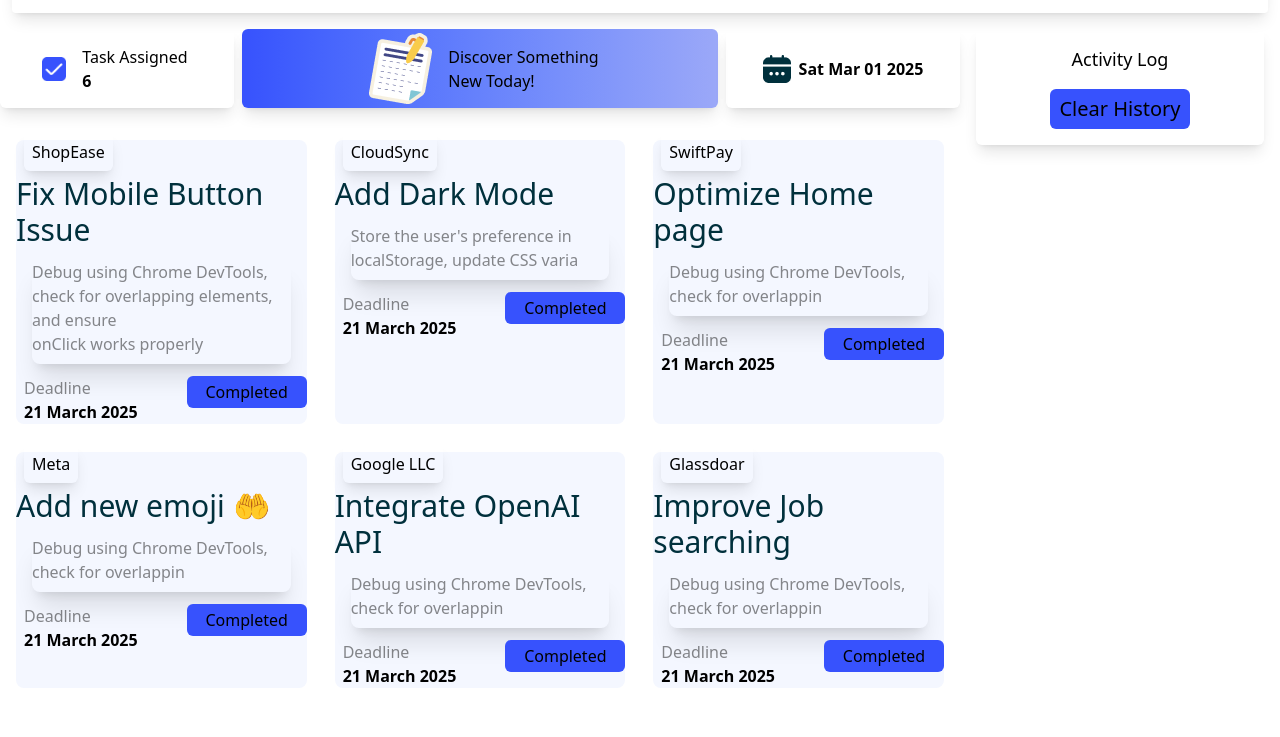
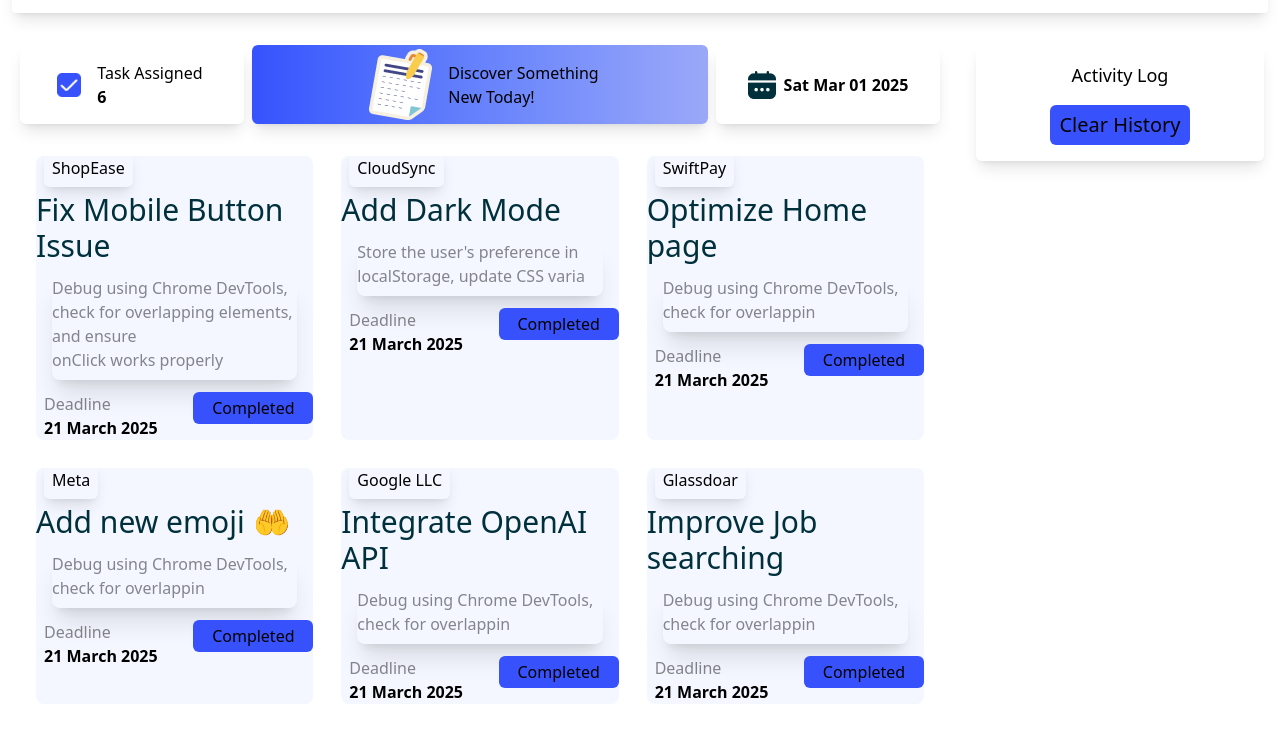
Before and after one commit to Abdulla-khan009/Assignment-05, a plain HTML site: page index.html in a window 1280 px wide. Shown: the part 55-792 px from the top of the page. Drawn offline with nearby package versions, Linux system fonts and the light colour scheme.

Commit message:
last commit

```diff
--- a/index.html
+++ b/index.html
@@ -9,7 +9,7 @@
   <body>
     <!-- nav bar  -->
     <nav>
-      <div class="flex justify-between my-4 mx-3 rounded-sm shadow-lg pb-4">
+      <div class="flex justify-between my-4 mx-3 rounded-sm shadow-lg pb-4 bg-[#FFFFFF]">
         <div class="flex pl-3 pt-2">
           <img class="h-6" src="./assets/logo.png" alt="" />
           <p class="pl-2">Devs <span class="font-bold">Board</span></p>
@@ -29,7 +29,7 @@
     <!-- main section -->
     <main class="grid grid-cols-4">
       <!-- left side of main -->
-      <div class="grid col-span-3">
+      <div class="grid col-span-3 bg-[#FFFFFF] rounded-md mx-5 my-4">
         <!-- top main  div left  -->
         <div class="grid grid-cols-4 gap-2">
           <!-- inner 3 div -->
@@ -237,7 +237,7 @@
         <!--  -->
       </div>
       <!-- right side of main -->
-      <div class="mx-4">
+      <div class="mx-4 bg-[#FFFFFF] rounded-md my-4">
         <!-- top div -->
         <div
           class="flex flex-col justify-center items-center shadow-lg pb-4 rounded-md"
```
